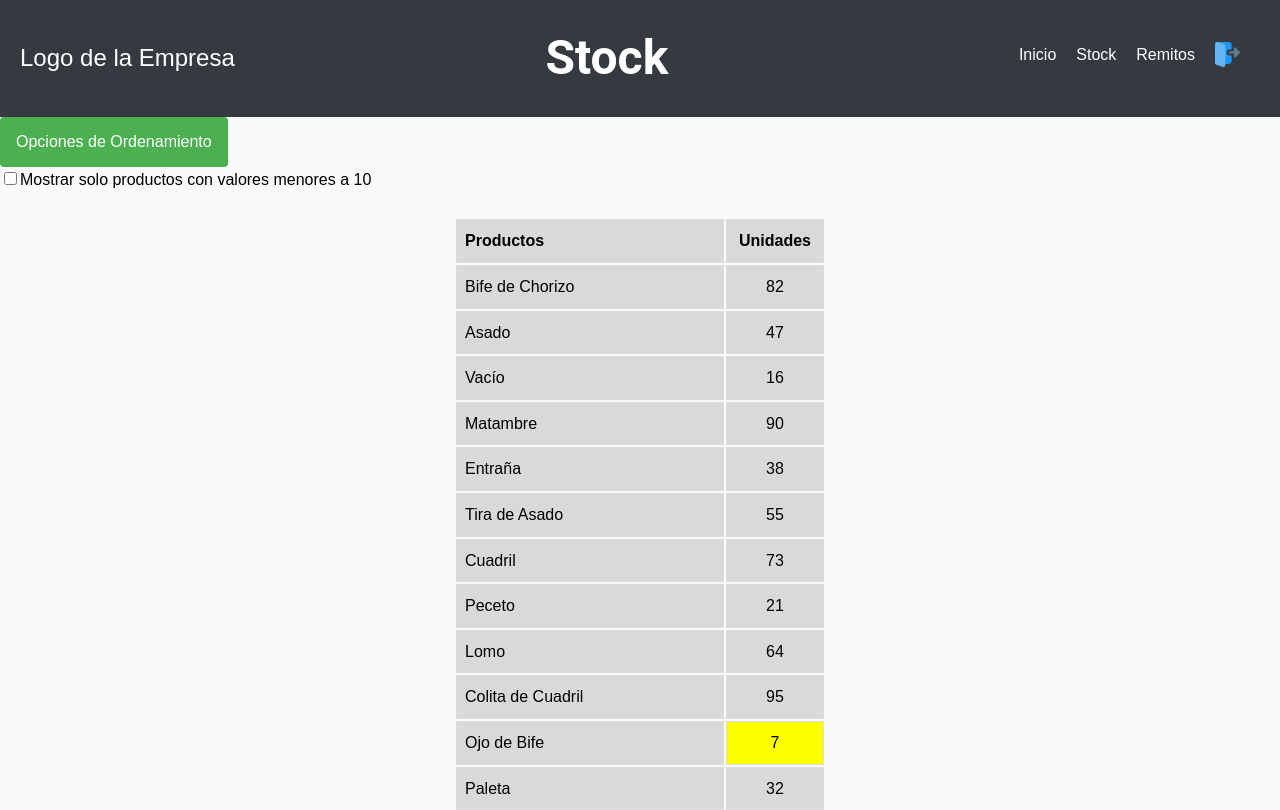
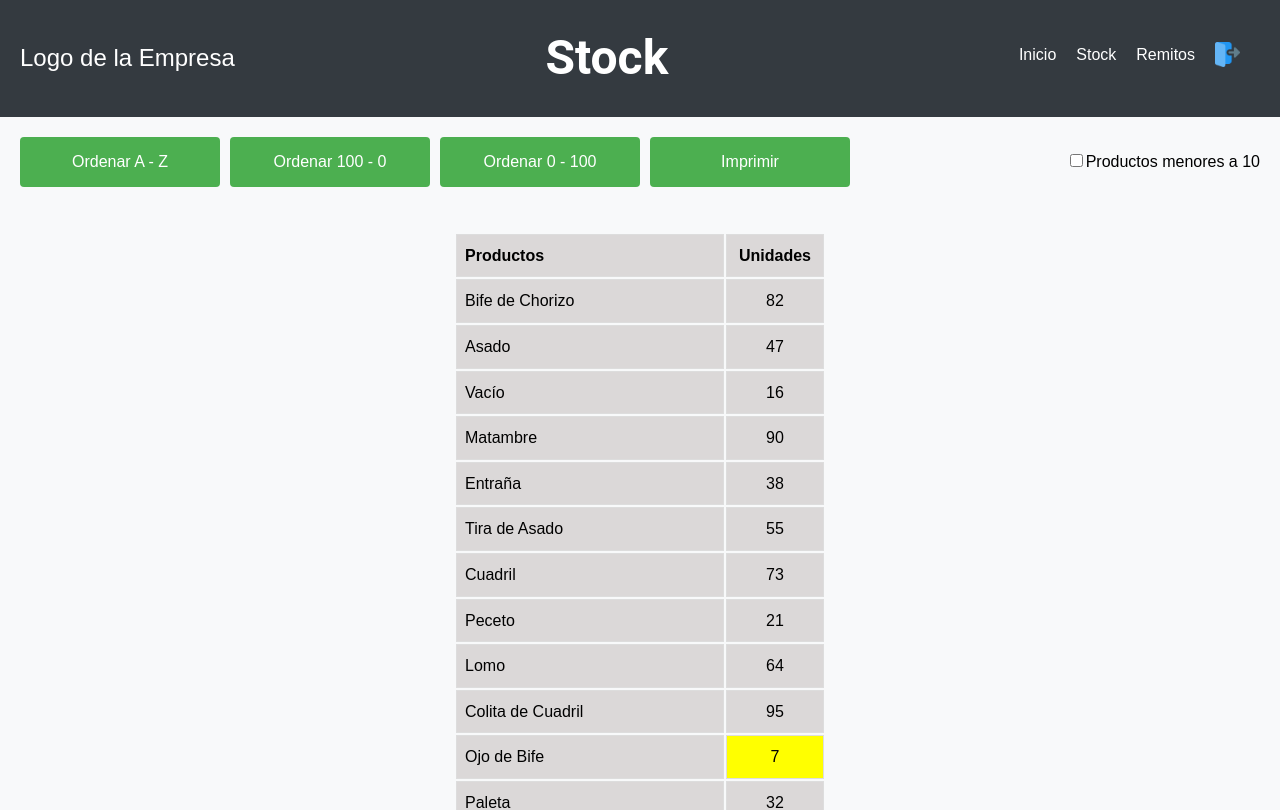
Before and after one commit to JosiasAvram/shene, a React (Create React App) app: page /stock in a window 1280 px wide. Shown: the top 810 px of the page. Built offline with nearby package versions, Linux system fonts and the light colour scheme; sample sign-in values are in the browser's storage.

Commit message:
Se ajustan estilos de la pantalla de stock

```diff
--- a/src/components/Stock/index.js
+++ b/src/components/Stock/index.js
@@ -6,7 +6,6 @@ import stockData from "../../data/stockData.json";
 
 const Stock = () => {
   const [data, setData] = useState(stockData);
-  const [dropdownVisible, setDropdownVisible] = useState(false);
   const [showLowValue, setShowLowValue] = useState(false);
   const navigate = useNavigate();
 
@@ -22,27 +21,20 @@ const Stock = () => {
   const handleSortByKey = () => {
     const sortedData = [...data].sort((a, b) => a.item.localeCompare(b.item));
     setData(sortedData);
-    setDropdownVisible(false);
   };
 
   const handleSortByValueDescending = () => {
     const sortedData = [...data].sort((a, b) => b.value - a.value);
     setData(sortedData);
-    setDropdownVisible(false);
   };
 
   const handleSortByValueAscending = () => {
     const sortedData = [...data].sort((a, b) => a.value - b.value);
     setData(sortedData);
-    setDropdownVisible(false);
   };
 
   const handlePrint = () => {
     window.print();
-  };
-
-  const toggleDropdown = () => {
-    setDropdownVisible(!dropdownVisible);
   };
 
   const toggleShowLowValue = () => {
@@ -92,33 +84,32 @@ const Stock = () => {
         </ul>
       </nav>
 
-      <div className="dropdown no-print">
-        <button className="dropbtn no-print" onClick={toggleDropdown}>
-          Opciones de Ordenamiento
+      <div className="filter-container no-print">
+        <div className="filter-buttons">
+          <button className="filter-btn" onClick={handleSortByKey}>
+            Ordenar A - Z
           </button>
-        {dropdownVisible && (
-          <div className="dropdown-content no-print">
-            <button onClick={handleSortByKey}>Ordenar por Producto</button>
-            <button onClick={handleSortByValueDescending}>
-              Ordenar por Unidades (Descendente)
+          <button className="filter-btn" onClick={handleSortByValueDescending}>
+            Ordenar 100 - 0
           </button>
-            <button onClick={handleSortByValueAscending}>
-              Ordenar por Unidades (Ascendente)
+          <button className="filter-btn" onClick={handleSortByValueAscending}>
+            Ordenar 0 - 100
           </button>
-            <button onClick={handlePrint}>Imprimir Tabla</button>
-          </div>
-        )}
+          <button className="filter-btn" onClick={handlePrint}>
+            Imprimir
+          </button>
         </div>
 
-      <div className="filter no-print">
+        <div className="filter">
           <label>
             <input
               type="checkbox"
               checked={showLowValue}
               onChange={toggleShowLowValue}
             />
-          Mostrar solo productos con valores menores a 10
+            Productos menores a 10
           </label>
+        </div>
       </div>
 
       <div className="table-container">
--- a/src/components/Stock/style.css
+++ b/src/components/Stock/style.css
@@ -59,52 +59,30 @@ body {
   height: 25px;
 }
 
-/* Dropdown container */
-.dropdown {
-  position: relative;
-  display: inline-block;
+/* Filter container */
+.filter-container {
+  display: flex;
+  justify-content: space-between;
+  align-items: center;
+  margin: 20px;
 }
 
-/* Botón del dropdown */
-.dropbtn {
+.filter-buttons {
+  display: flex;
+  gap: 10px; /* Espacio entre los botones */
+}
+
+.filter-btn {
   background-color: #4caf50;
   color: white;
   padding: 16px;
   font-size: 16px;
   border: none;
   cursor: pointer;
+  width: 200px; /* Ajusta el tamaño del botón según sea necesario */
 }
 
-/* Dropdown contenido */
-.dropdown-content {
-  display: none;
-  position: absolute;
-  background-color: #f9f9f9;
-  min-width: 160px;
-  z-index: 1;
-}
-
-/* Enlace en el dropdown */
-.dropdown-content button {
-  color: black;
-  padding: 12px 16px;
-  text-decoration: none;
-  display: block;
-  cursor: pointer;
-}
-
-/* Enlace en el dropdown al hacer hover */
-.dropdown-content button:hover {
-  background-color: #f1f1f1;
-}
-
-/* Muestra el dropdown contenido cuando el mouse está encima del botón */
-.dropdown:hover .dropdown-content {
-  display: block;
-}
-
-/* Cambia el color del botón cuando el mouse está encima */
-.dropbtn:hover {
+.filter-btn:hover {
   background-color: #45a049;
 }
 
```
Lines whose indentation alone changed are shown as unchanged.
